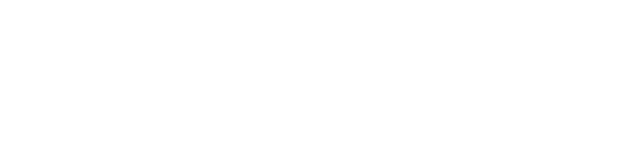
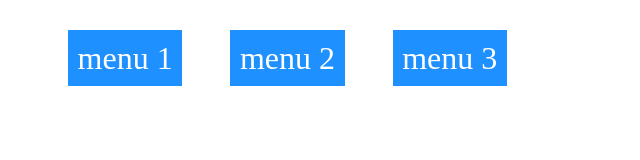
Before and after one commit to kmryuuu/JS-garden, a plain HTML site: page DOM/event2.html in a window 1280 px wide. Shown: the whole page, without its empty margins (0-640 px from the left). Drawn offline with Linux system fonts and the light colour scheme.

Commit message:
JS Event 위임

```diff
--- a/DOM/event2.html
+++ b/DOM/event2.html
@@ -4,10 +4,54 @@
     <meta charset="UTF-8" />
     <meta http-equiv="X-UA-Compatible" content="IE=edge" />
     <meta name="viewport" content="width=device-width, initial-scale=1.0" />
-    <title></title>
+    <title>이벤트 위임</title>
+    <style>
+      body {
+        font-size: 2em;
+      }
+      .menu {
+        display: flex;
+      }
+      .menu-list {
+        margin: 0.1em;
+        padding: 0.3em;
+        background-color: dodgerblue;
+        margin: 20px;
+        text-decoration: none;
+        list-style: none;
+        color: #fff;
+      }
+
+      .menu-active {
+        background-color: orange;
+      }
+    </style>
   </head>
 
   <body>
-    <nav class="menu"></nav>
+    <nav class="menu">
+      <ul>
+        <a href="#" class="menu-list">menu 1</a>
+        <a href="#" class="menu-list">menu 2</a>
+        <a href="#" class="menu-list">menu 3</a>
+      </ul>
+    </nav>
   </body>
+  <script>
+    let currentMenu;
+    const menu = document.querySelector(".menu");
+
+    function clickHandler(e) {
+      if (currentMenu) {
+        currentMenu.classList.remove("menu-active");
+      }
+      e.target.classList.add("menu-active");
+      currentMenu = e.target;
+      // console.log(e.currentTarget);
+      // console.log(this);
+      // this == e.currentTarget 둘이 같다.
+    }
+
+    menu.addEventListener("click", clickHandler);
+  </script>
 </html>
```
